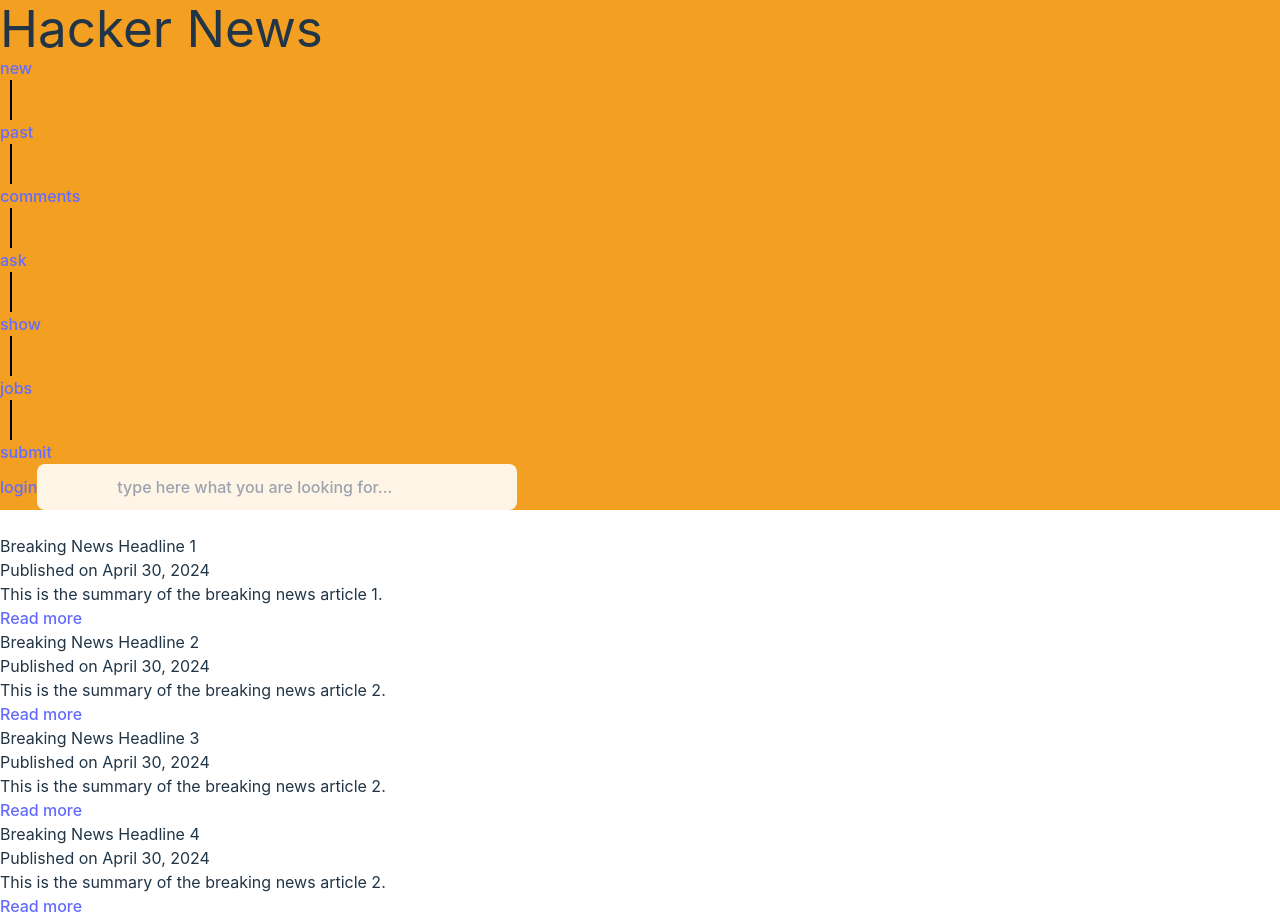
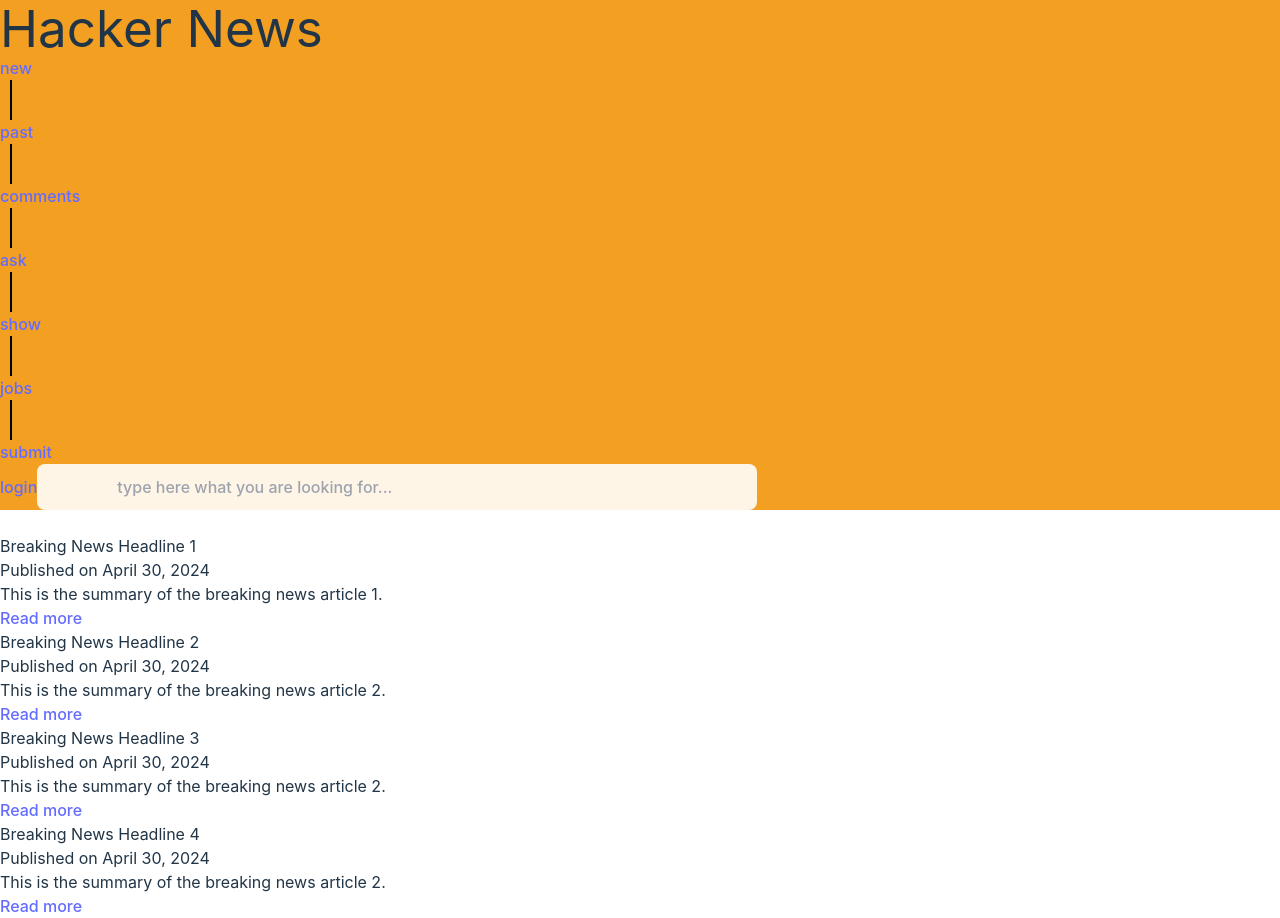
Before and after one commit to Pletus/Fetch-Project, a React (Vite) app: page / in a window 1280 px wide. Built offline with nearby package versions, Linux system fonts and the light colour scheme.

Commit message:
for pull

```diff
--- a/src/App.css
+++ b/src/App.css
@@ -5,12 +5,12 @@
 }
 
 .search-btn-navbar {
-    width: 30rem;
+    width: 45rem;
     background-color: #fff5e6;
 }
 
 .input-btn-navbar {
-    width: 20rem;
+    width: 35rem;
     background-color: #fff5e6;
 }
 
--- a/src/components/navbar.jsx
+++ b/src/components/navbar.jsx
@@ -6,7 +6,7 @@
     <nav className='p-6 navbarstyling flex justify-between shadow-lg shadow-purple-100'>
         <div>
           <h1 className='p-3 font-mono font-bold text-black indent-4 decoration-solid'>Hacker News</h1>
-          <ul className='inline-flex p-3 text-3xl gap-4 font-mono'>
+          <ul className='inline-flex p-3 text-xl gap-4 font-mono'>
             <a className='font-bold text-black'>new</a>
             <div className='vertical-bar'></div>
             <a className='font-bold text-black'>past</a>
```
